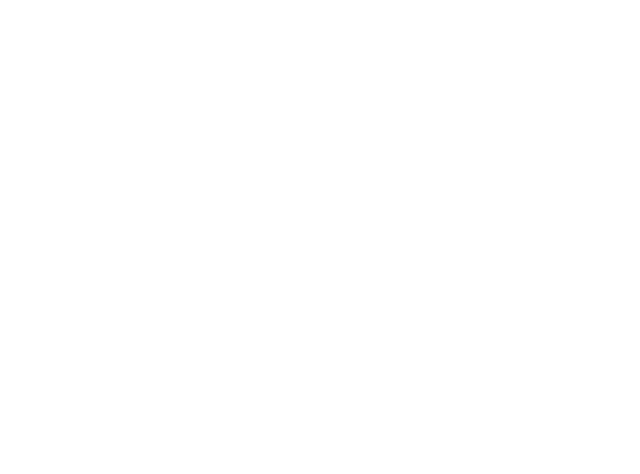
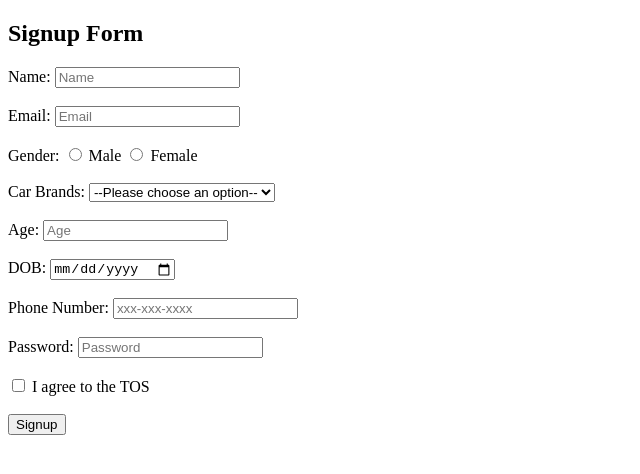
Before and after one commit to acciojob/signup-form-car-devesh297, a website: page main.html in a window 1280 px wide. Shown: the whole page, without its empty margins (0-640 px from the left). Drawn offline with Linux system fonts and the light colour scheme.

Commit message:
created a submission

```diff
--- a/main.html
+++ b/main.html
@@ -7,7 +7,57 @@
 </head>
 
 <body>
-	<!-- the entire body must be written by student -->
+	<h2>Signup Form</h2>
+    <form method="post">
+
+        <label for="name">Name:</label>
+        <input type="text" id="name" name="name" placeholder="Name" required>
+		<br></br>
+
+		<label for="email">Email:</label>
+        <input type="email" id="email" name="email" placeholder="Email" required>
+        <br><br>
+
+        <label>Gender:</label>
+        <input type="radio" id="gender_m" name="gender" value="male" required>
+        <label for="gender_m">Male</label>
+        <input type="radio" id="gender_f" name="gender" value="female" required>
+        <label for="gender_f">Female</label>
+        <br><br>
+
+        <label for="cars">Car Brands:</label>
+        <select id="cars" name="cars" required>
+            <option value="" disabled selected>--Please choose an option--</option>
+            <option value="Toyota">Toyota</option>
+            <option value="Honda">Honda</option>
+            <option value="Ford">Ford</option>
+            <option value="BMW">BMW</option>
+        </select>
+        <br><br>
+
+        <label for="age">Age:</label>
+        <input type="number" id="age" name="age" placeholder="Age" required>
+        <br><br>
+
+        <label for="dob">DOB:</label>
+        <input type="date" id="dob" name="dob" required>
+        <br><br>
+
+        <label for="tel">Phone Number:</label>
+        <input type="tel" id="tel" name="tel" placeholder="xxx-xxx-xxxx">
+        <br><br>
+
+        <label for="password">Password:</label>
+        <input type="password" id="password" name="password" placeholder="Password" required>
+        <br><br>
+
+        <input type="checkbox" id="tos" name="tos" required>
+        <label for="tos">I agree to the TOS</label>
+        <br><br>
+
+        <button type="submit">Signup</button>
+
+    </form>
     <script type="text/javascript" src="./script.js">
 </script>
 
```
